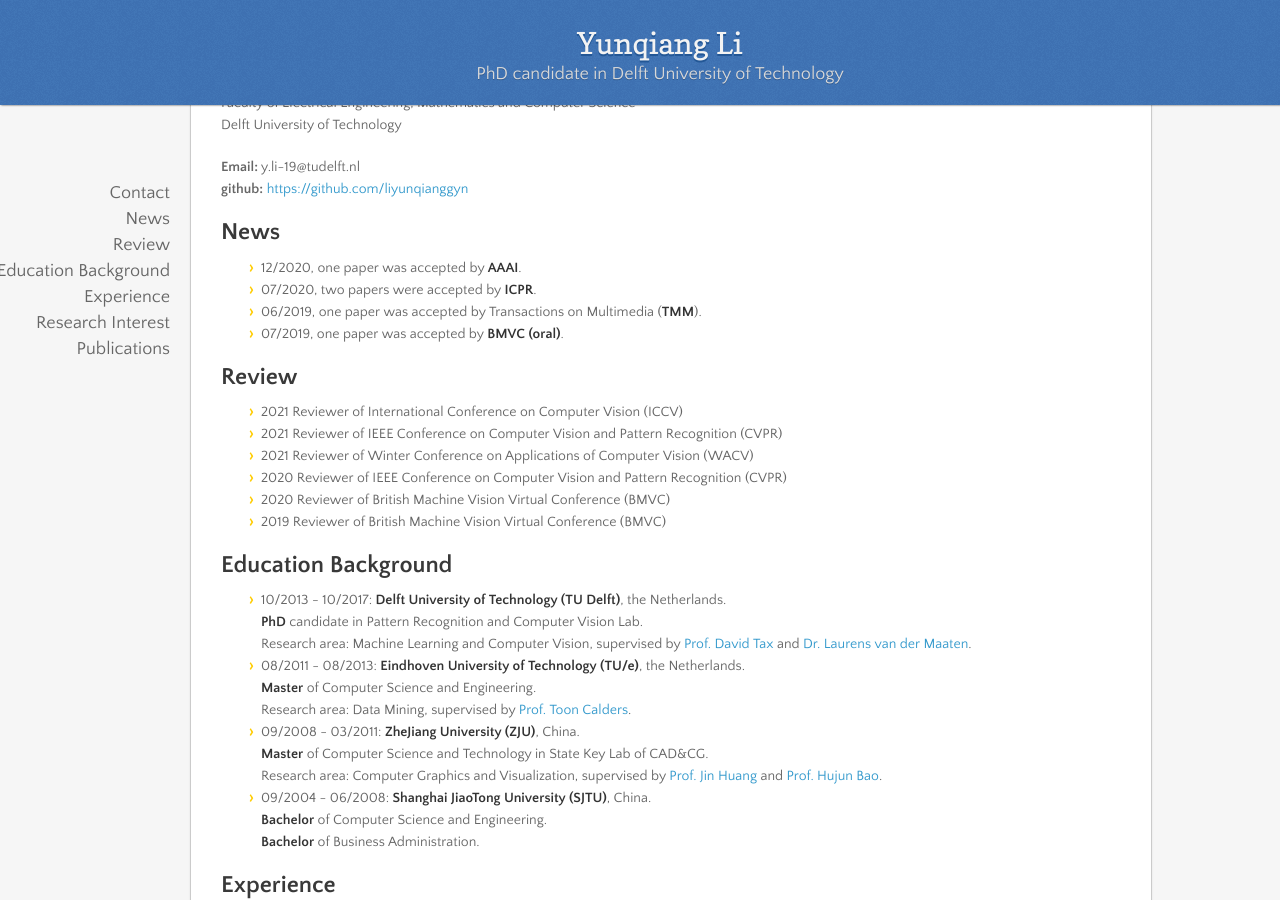
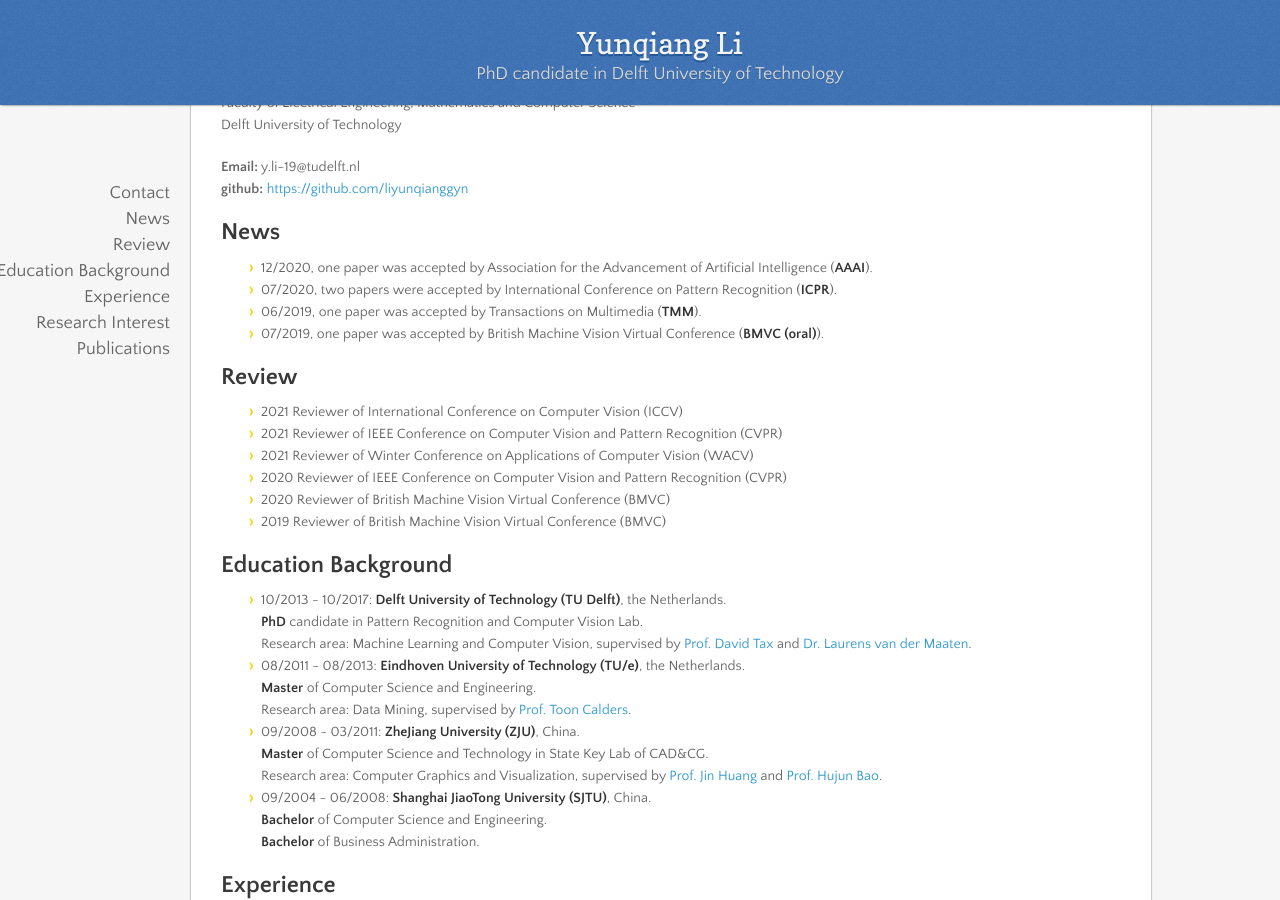
Before and after one commit to liyunqianggyn/liyunqianggyn.github.io, a Jekyll site: the page built from index.md, in a window 1280 px wide and 900 px high, scrolled down 437 px. Built offline with Jekyll 4.4.1, drawn with Linux system fonts in a browser that asks for light colours; nearby versions of some CDN libraries; our own code applies the rules of GitHub Pages for plain Markdown files.

Commit message:
Update index.md

```diff
--- a/index.md
+++ b/index.md
@@ -12,10 +12,10 @@ Delft University of Technology
 <b>github:</b> <a href="https://github.com/liyunqianggyn">https://github.com/liyunqianggyn</a> <br/>
 
 ## News
-* 12/2020, one paper was accepted by __AAAI__.
-* 07/2020, two papers were accepted by __ICPR__.
+* 12/2020, one paper was accepted by Association for the Advancement of Artificial Intelligence (__AAAI__).
+* 07/2020, two papers were accepted by International Conference on Pattern Recognition (__ICPR__).
 * 06/2019, one paper was accepted by Transactions on Multimedia (__TMM__).
-* 07/2019, one paper was accepted by __BMVC (oral)__.
+* 07/2019, one paper was accepted by British Machine Vision Virtual Conference (__BMVC (oral)__).
 
 ## Review
 
```
